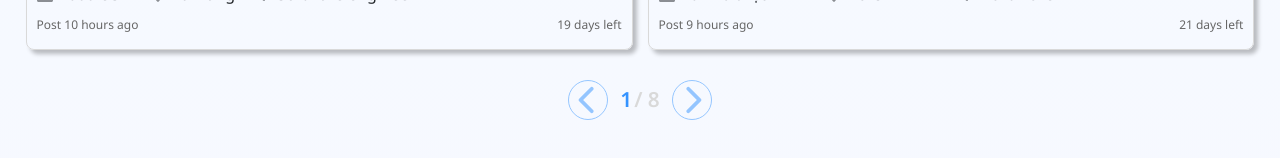
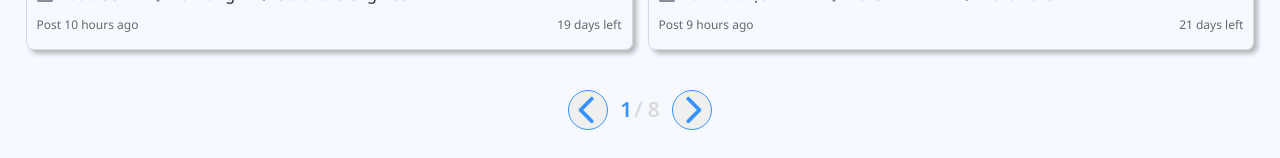
Before and after one commit to Sang-Nguyen-Phuoc/TalentHive, a React (Create React App) app in the folder talenthive-website/frontend/: page / in a window 1280 px wide. Shown: the part 1221-1379 px from the top of the page. Built offline with nearby package versions, Linux system fonts and the light colour scheme.

Commit message:
#53-nban22-refactoring codebase

```diff
--- a/talenthive-website/frontend/src/pages/Home/index.js
+++ b/talenthive-website/frontend/src/pages/Home/index.js
@@ -1,107 +1,97 @@
+import { useEffect, useState } from "react";
+import Carousel from "react-bootstrap/Carousel";
 import Banner from "../../components/Banner";
 import Jumbotron from "../../components/Jumpotron";
 import JobItem from "../../components/JobItem";
-import Carousel from 'react-bootstrap/Carousel';
-import styles from '../../styles/pages/Home.module.css';
-import {items} from './items'
-import { useEffect, useRef, useState } from "react";
 import IconChevronLeft from "../../components/icons/IconChevronLeft";
 import IconChevronRight from "../../components/icons/IconChevronRight";
+import styles from "../../styles/pages/Home.module.css";
+import { items } from "./items";
+
+const CustomCarouselControls = ({ activeIndex, numPage, onPrev, onNext }) => (
+    <div className={styles.controlsWrapper}>
+        <button className={styles.control} onClick={onPrev}>
+            <IconChevronLeft color="#3493ff" />
+        </button>
+        <span className={styles.indexWrapper}>
+            <span className={styles["current-index"]}>{activeIndex + 1}</span>
+            <span className={styles["page-index"]}>/ {numPage}</span>
+        </span>
+        <button className={styles.control} onClick={onNext}>
+            <IconChevronRight color="#3493ff" />
+        </button>
+    </div>
+);
 
 function Home() {
-    const [numJob, setnumJob] = useState(+12);
+    const [numJob, setNumJob] = useState(12);
     const [activeIndex, setActiveIndex] = useState(0);
     const Job = JobItem.HomePage;
-    const numPage = Math.ceil(items.length/numJob);
-    const carouselRef = useRef();
+    const numPage = Math.ceil(items.length / numJob);
 
-    const handleSelect = (selectedIndex) => {
-        const activeIndex = document.getElementsByClassName(styles['current-index'])[0];
-        activeIndex.innerHTML = selectedIndex+1;
-        setActiveIndex(selectedIndex);
+    const calculateNumJob = () => (window.innerWidth >= 1400 ? 12 : 8);
+
+    const handleResize = () => {
+        const newNumJob = calculateNumJob();
+        if (numJob !== newNumJob) {
+            setNumJob(newNumJob);
+        }
     };
 
-    const handleResize = () => {
-        if (window.innerWidth >= 1400 && numJob !== 12){
-            const pageIndex = document.getElementsByClassName(styles['page-index'])[0];
-            pageIndex.innerHTML = `/ ${Math.ceil(items.length/12)}`;
-            setnumJob(+12);
-        } else if (window.innerWidth <= 1399 && numJob !== 8){
-            const pageIndex = document.getElementsByClassName(styles['page-index'])[0];
-            pageIndex.innerHTML = `/ ${Math.ceil(items.length/8)}`;
-            setnumJob(+8);
-        }
-    }
+    const handlePrev = () => {
+        setActiveIndex((prevIndex) => (prevIndex > 0 ? prevIndex - 1 : numPage - 1));
+    };
+
+    const handleNext = () => {
+        setActiveIndex((prevIndex) => (prevIndex + 1) % numPage);
+    };
 
     useEffect(() => {
-        const slide = carouselRef.current.element;
-        const controls = Array.from(slide.getElementsByTagName('a'));
-        slide.removeChild(slide.lastChild);
-        slide.removeChild(slide.lastChild);
+        setNumJob(calculateNumJob());
+        window.addEventListener("resize", handleResize);
+        return () => window.removeEventListener("resize", handleResize);
+    }, []);
 
-        controls.forEach((control)=> {
-            control.classList.add(styles.control)
-        })
+    const renderCarouselItems = () => {
+        const pages = [];
+        for (let i = 0; i < numPage; i++) {
+            const start = i * numJob;
+            const page = items.slice(start, start + numJob);
+            pages.push(
+                <Carousel.Item key={i}>
+                    <div className={styles.page}>
+                        {page.map((item, index) => (
+                            <Job key={index} props={item} />
+                        ))}
+                    </div>
+                </Carousel.Item>
+            );
+        }
+        return pages;
+    };
 
-
-        const currentIndex = document.createElement('span');
-        currentIndex.className = styles['current-index'];
-        currentIndex.textContent = activeIndex+1;
-
-        const page = document.createElement('p');
-        page.className = styles['page-index'];
-        page.textContent = `/ ${numPage}`;
-
-        const div = document.createElement('div');
-        div.className = styles.slide;
-        div.appendChild(controls[0])
-        div.appendChild(currentIndex)
-        div.appendChild(page)
-        div.appendChild(controls[1])
-
-        slide.appendChild(div)
-        handleResize();
-    }, [])
-
-    useEffect(()=> {
-        window.addEventListener('resize', handleResize)
-
-        return () => {window.removeEventListener('resize', handleResize)}
-    }, [])
     return (
         <>
             <Banner />
             <div className={styles.wrapper}>
-                <Carousel ref={carouselRef}
-                          indicators={false}
-                          interval={null}
-                          activeIndex={activeIndex}
-                          onSelect={handleSelect}
-                          prevIcon={<IconChevronLeft color='#3493ff'/>}
-                          nextIcon={<IconChevronRight color='#3493ff'/>}>
-                    {(() => {
-                        const pages = [];
-                        var start = 0;
-                        for (var i=0; i<numPage; i++) {
-                            const page = items.slice(start, start+numJob);
-                            pages.push(
-                                <Carousel.Item key={i}>
-                                    <div className={styles.page}>
-                                        {page.map((item, index) => {
-                                            return <Job key={index} props={item}></Job>
-                                        })}
-                                    </div>
-                                </Carousel.Item>
-                            );
-                            start += numJob;
-                        }
-                        return pages;
-                    })()}
+                <Carousel
+                    indicators={false}
+                    interval={null}
+                    activeIndex={activeIndex}
+                    onSelect={(index) => setActiveIndex(index)}
+                    controls={false}
+                >
+                    {renderCarouselItems()}
                 </Carousel>
+                <CustomCarouselControls
+                    activeIndex={activeIndex}
+                    numPage={numPage}
+                    onPrev={handlePrev}
+                    onNext={handleNext}
+                />
             </div>
             <Jumbotron />
         </>
-
     );
 }
 
--- a/talenthive-website/frontend/src/styles/pages/Home.module.css
+++ b/talenthive-website/frontend/src/styles/pages/Home.module.css
@@ -62,6 +62,12 @@
         }
     }
 }
+.controlsWrapper {
+    display: flex;
+    justify-content: center;
+    align-items: center;
+    margin-top: 20px;
+}
 
 .current-index {
     color: var(--primary-color);
```
Also changed, not shown: talenthive-website/frontend/src/pages/Signin/index.js (+53 -48 lines), 2 other files (tests, documents, lock files or other folders).
